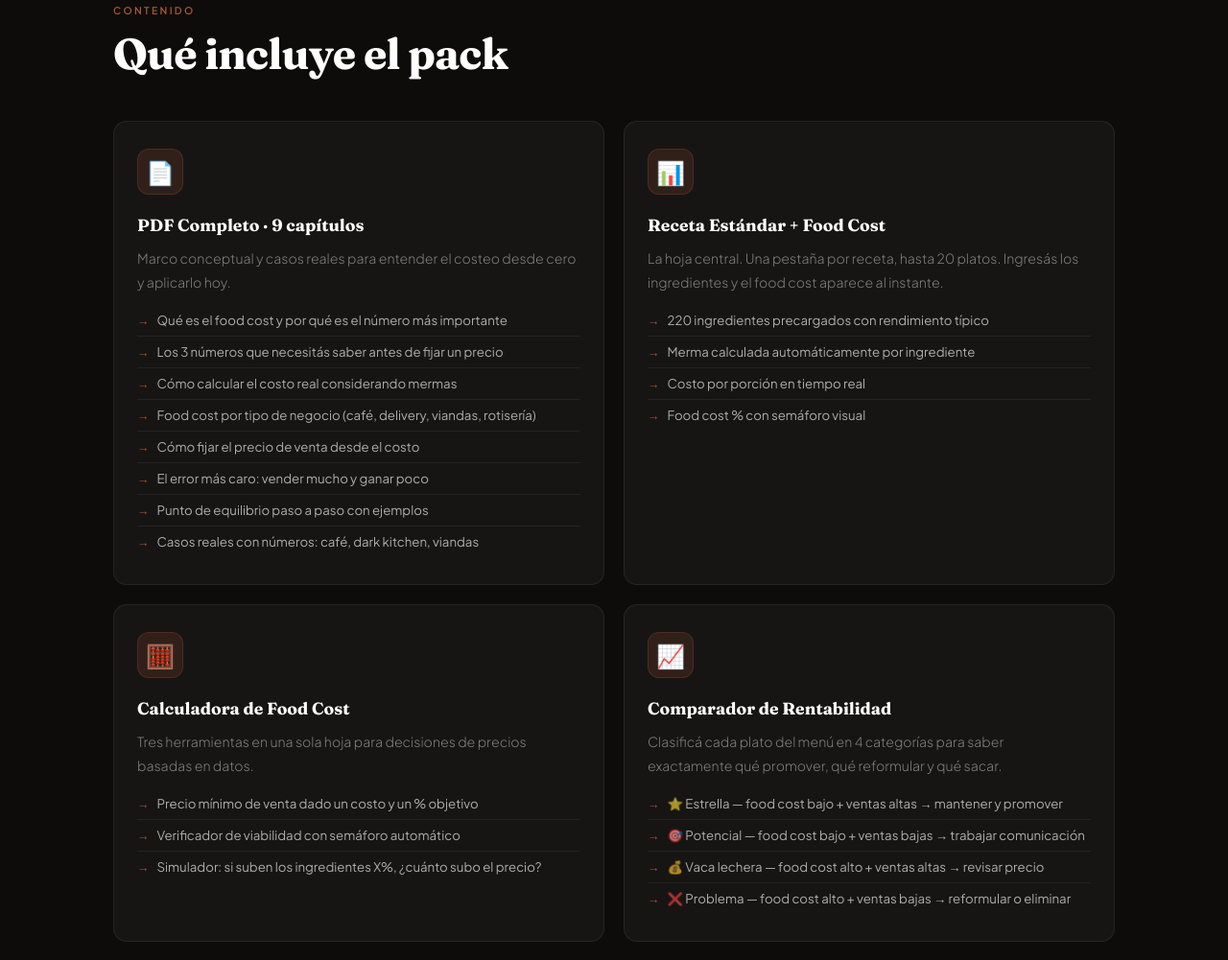
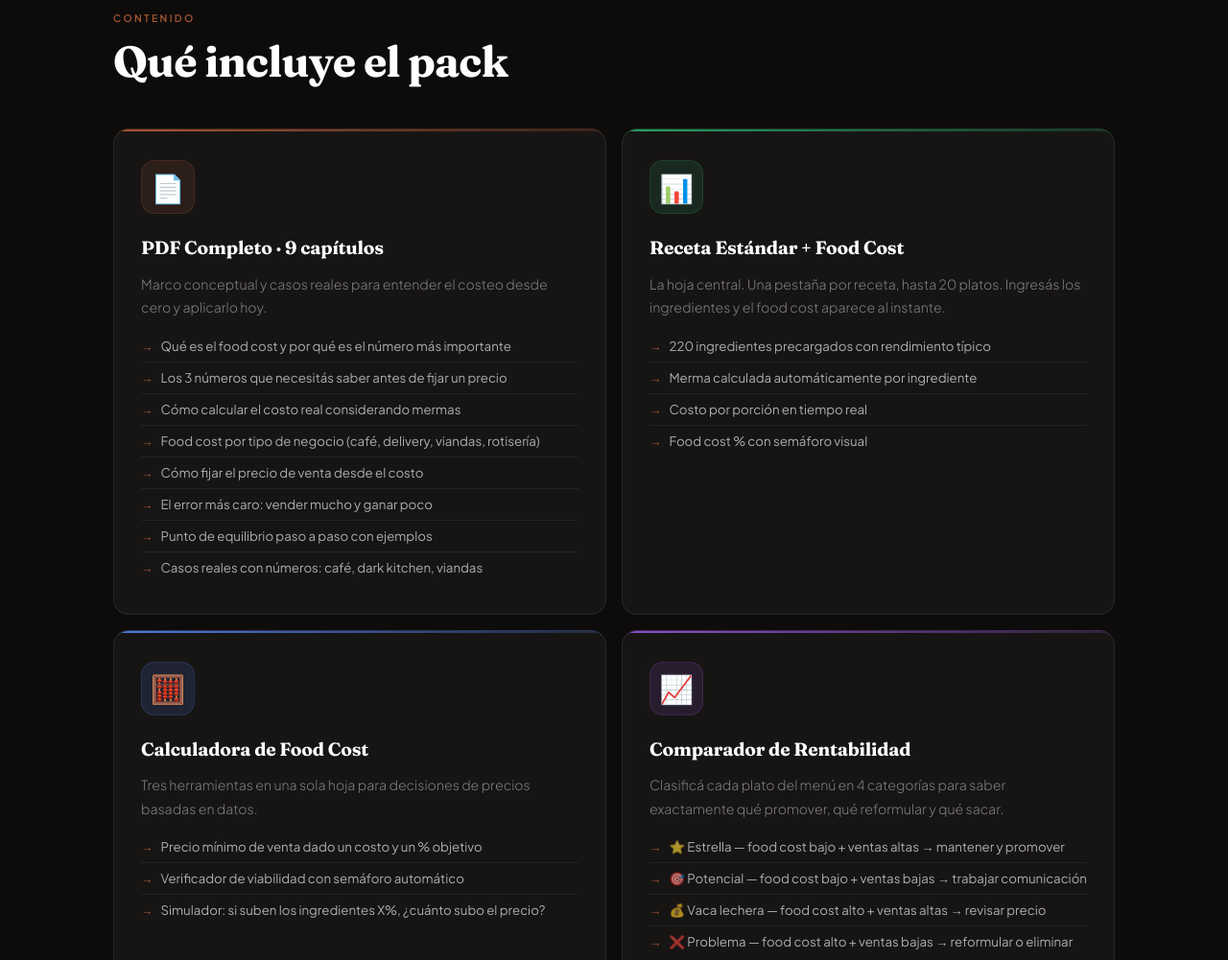
Before and after one commit to metodofermento/metodofermento, a website: page guia.html in a window 1280 px wide. Shown: the part 953-1954 px from the top of the page at 96% size. Drawn offline with Linux system fonts and the light colour scheme.

Commit message:
design: guia cards con línea superior por color, ícono más grande con hover, spacing mejorado

```diff
--- a/guia.html
+++ b/guia.html
@@ -181,28 +181,46 @@
     }
 
     /* ── QUÉ INCLUYE ── */
-    .incluye { max-width: 1100px; margin: 0 auto; padding: 72px 28px; }
+    .incluye { max-width: 1100px; margin: 0 auto; padding: 80px 28px; }
     .incluye-grid {
-      display: grid; grid-template-columns: repeat(2, 1fr); gap: 20px;
+      display: grid; grid-template-columns: repeat(2, 1fr); gap: 16px;
     }
     .inc-card {
-      background: rgba(255,255,255,.04); border: 1px solid rgba(255,255,255,.07);
-      border-radius: 14px; padding: 28px 24px;
+      background: rgba(255,255,255,.04); border: 1px solid rgba(255,255,255,.08);
+      border-radius: 16px; padding: 32px 28px;
       transition: background .25s, border-color .25s, transform .25s;
       position: relative; overflow: hidden;
     }
-    .inc-card::before{content:'';position:absolute;top:0;left:0;right:0;height:2px;background:linear-gradient(90deg,var(--terra),transparent);opacity:0;transition:opacity .25s}
-    .inc-card:hover{background:rgba(168,86,54,.07);border-color:rgba(168,86,54,.25);transform:translateY(-3px)}
-    .inc-card:hover::before{opacity:1}
+    .inc-card::before{content:'';position:absolute;top:0;left:0;right:0;height:2.5px;transition:opacity .25s}
+    .inc-card:nth-child(1)::before{background:linear-gradient(90deg,var(--terra),rgba(168,86,54,.2))}
+    .inc-card:nth-child(2)::before{background:linear-gradient(90deg,#28a064,rgba(40,160,100,.2))}
+    .inc-card:nth-child(3)::before{background:linear-gradient(90deg,#5078dc,rgba(80,120,220,.2))}
+    .inc-card:nth-child(4)::before{background:linear-gradient(90deg,#8a50c8,rgba(138,80,200,.2))}
+    .inc-card:nth-child(5)::before{background:linear-gradient(90deg,var(--terra),rgba(168,86,54,.2))}
+    .inc-card:nth-child(1){border-top-color:rgba(168,86,54,.35)}
+    .inc-card:nth-child(2){border-top-color:rgba(40,160,100,.35)}
+    .inc-card:nth-child(3){border-top-color:rgba(80,120,220,.35)}
+    .inc-card:nth-child(4){border-top-color:rgba(138,80,200,.35)}
+    .inc-card:nth-child(5){border-top-color:rgba(168,86,54,.35)}
+    .inc-card:hover{background:rgba(255,255,255,.07);transform:translateY(-4px);box-shadow:0 16px 48px rgba(0,0,0,.3)}
     .inc-card-icon {
-      width: 48px; height: 48px; border-radius: 12px;
-      background: rgba(168,86,54,.18); border: 1px solid rgba(168,86,54,.25);
+      width: 56px; height: 56px; border-radius: 14px;
+      background: rgba(168,86,54,.15); border: 1px solid rgba(168,86,54,.2);
       display: flex; align-items: center; justify-content: center;
-      font-size: 1.5rem; margin-bottom: 18px;
+      font-size: 1.8rem; margin-bottom: 20px;
+      transition: background .25s, transform .25s;
     }
+    .inc-card:hover .inc-card-icon{background:rgba(168,86,54,.25);transform:scale(1.08)}
+    .inc-card:nth-child(2) .inc-card-icon{background:rgba(40,160,100,.15);border-color:rgba(40,160,100,.2)}
+    .inc-card:nth-child(2):hover .inc-card-icon{background:rgba(40,160,100,.25)}
+    .inc-card:nth-child(3) .inc-card-icon{background:rgba(80,120,220,.15);border-color:rgba(80,120,220,.2)}
+    .inc-card:nth-child(3):hover .inc-card-icon{background:rgba(80,120,220,.25)}
+    .inc-card:nth-child(4) .inc-card-icon{background:rgba(138,80,200,.15);border-color:rgba(138,80,200,.2)}
+    .inc-card:nth-child(4):hover .inc-card-icon{background:rgba(138,80,200,.25)}
     .inc-card h3 {
-      font-family: var(--serif); font-size: 1.1rem; font-weight: 700;
-      color: #fff; margin-bottom: 8px; font-optical-sizing: auto;
+      font-family: var(--serif); font-size: 1.2rem; font-weight: 700;
+      color: #fff; margin-bottom: 10px; font-optical-sizing: auto;
+      letter-spacing: -.01em;
     }
     .inc-card p { font-size: .88rem; margin-bottom: 12px; color: rgba(255,255,255,.45); }
     .inc-card ul { list-style: none; }
```
Also changed, not shown: public/guia.html (+30 -12 lines).
